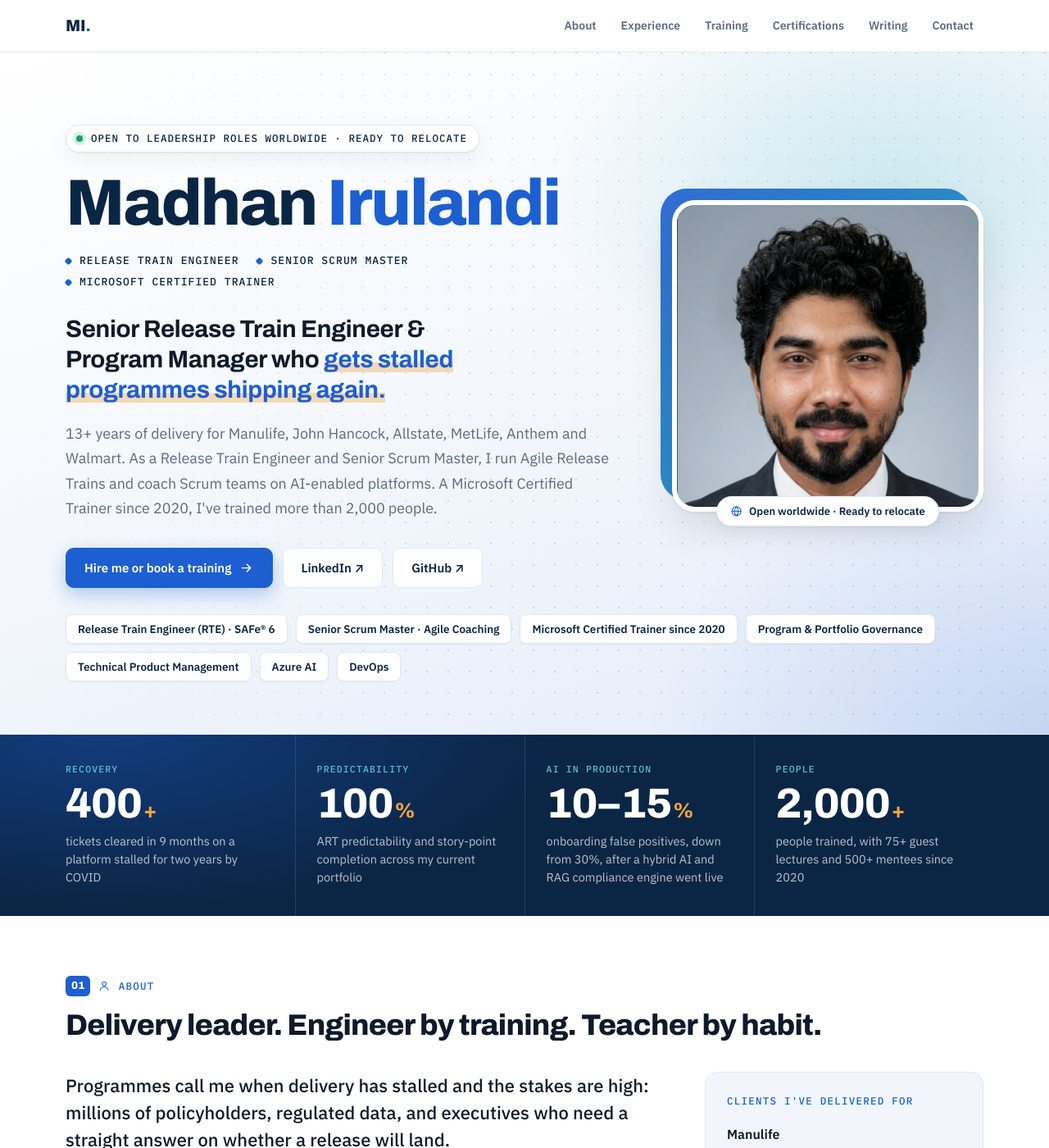
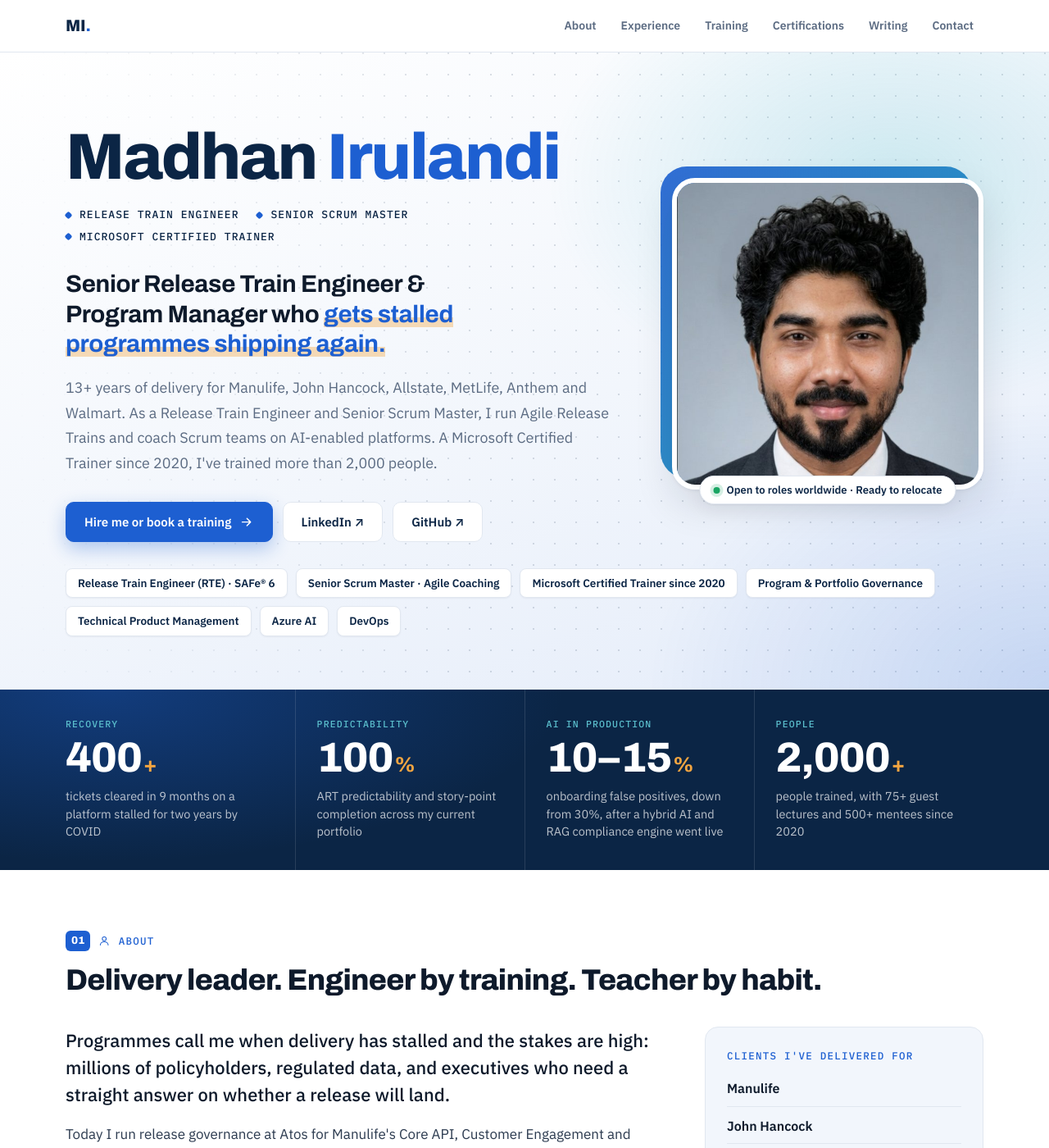
Before and after one commit to Madhan-I/Madhan-I.github.io, a Jekyll site: the page built from index.html, in a window 1280 px wide and 1400 px high. Shown: the whole window at 82% size. Built offline with Jekyll 4.4.1, drawn with Linux system fonts in a browser that asks for light colours.

Commit message:
Move availability from top badge to photo caption
Co-Authored-By: Claude Opus 5.5 <noreply@anthropic.com>
Claude-Session: https://claude.ai/code/session_01MFRrTt7LBDdX57m85KHNGp

```diff
--- a/_data/profile.yml
+++ b/_data/profile.yml
@@ -12,7 +12,7 @@
 name_first: Madhan
 name_last: Irulandi
 location: Chennai, India
-status: Open to leadership roles worldwide · Ready to relocate
+status: Open to roles worldwide · Ready to relocate
 
 # Big line under your name. Text inside highlight is shown in orange.
 headline: Senior Release Train Engineer & Program Manager who
--- a/assets/css/style.css
+++ b/assets/css/style.css
@@ -58,7 +58,7 @@ nav ul a:hover { color: var(--navy); background: var(--tint); }
 .hero .hire-for { grid-column: 1 / -1; }
 .eyebrow { display: inline-flex; align-items: center; gap: 10px; font: 600 12.5px/1.4 var(--mono); letter-spacing: .08em; text-transform: uppercase; color: var(--navy); background: #FFFFFF; border: 1px solid var(--line); border-radius: 999px; padding: 7px 14px 7px 12px; box-shadow: var(--shadow); }
 .dot { width: 8px; height: 8px; border-radius: 50%; background: #1AA563; box-shadow: 0 0 0 4px rgba(26, 165, 99, .18); flex: none; }
-h1 { font-weight: 800; font-size: clamp(42px, 6.2vw, 84px); line-height: 1; letter-spacing: -0.03em; margin: 22px 0 0; color: var(--navy); }
+h1 { font-weight: 800; font-size: clamp(42px, 6.2vw, 84px); line-height: 1; letter-spacing: -0.03em; margin: 0; color: var(--navy); }
 h1 .last { color: var(--brand); }
 @media (min-width: 600px) { .hero-copy h1 { white-space: nowrap; } }
 .roles { display: flex; flex-wrap: wrap; gap: 8px 22px; margin: 22px 0 0; font: 600 13px/1.4 var(--mono); letter-spacing: .08em; text-transform: uppercase; color: var(--navy); }
@@ -83,7 +83,8 @@ h1 .last { color: var(--brand); }
 @media (max-width: 860px) {
   .hero.has-photo { grid-template-columns: 1fr; }
   .portrait { order: -1; max-width: 220px; justify-self: start; margin: 10px 0 18px 14px; }
-  .portrait figcaption { display: none; }
+  .portrait figcaption { position: static; transform: none; margin-top: 14px; display: inline-flex; white-space: normal; border-radius: 12px; line-height: 1.35; }
+  .portrait { margin-bottom: 8px; }
 }
 
 /* hero entrance: staged, like a title slide */
--- a/index.html
+++ b/index.html
@@ -8,7 +8,6 @@ layout: default
   <div class="hero-bg" aria-hidden="true"></div>
   <div class="wrap hero{% if p.photo != "" %} has-photo{% endif %}">
     <div class="hero-copy">
-      <div class="eyebrow"><span class="dot" aria-hidden="true"></span><span>{{ p.status }}</span></div>
       <h1>{{ p.name_first }} <span class="last">{{ p.name_last }}</span></h1>
       {% if p.roles %}<p class="roles">{% for r in p.roles %}<span>{{ r }}</span>{% endfor %}</p>{% endif %}
       <p class="role">{{ p.headline }} <em>{{ p.headline_highlight }}</em></p>
@@ -23,7 +22,7 @@ layout: default
     {% if p.photo != "" %}
     <figure class="portrait">
       <img src="{{ '/assets/images/' | append: p.photo | relative_url }}" alt="{{ p.name_first }} {{ p.name_last }}" width="640" height="640" fetchpriority="high">
-      <figcaption><svg class="ic" aria-hidden="true"><use href="#i-globe"/></svg> Open worldwide · Ready to relocate</figcaption>
+      <figcaption><span class="dot" aria-hidden="true"></span> {{ p.status }}</figcaption>
     </figure>
     {% endif %}
     <div class="hire-for" aria-label="Areas of expertise">
```
